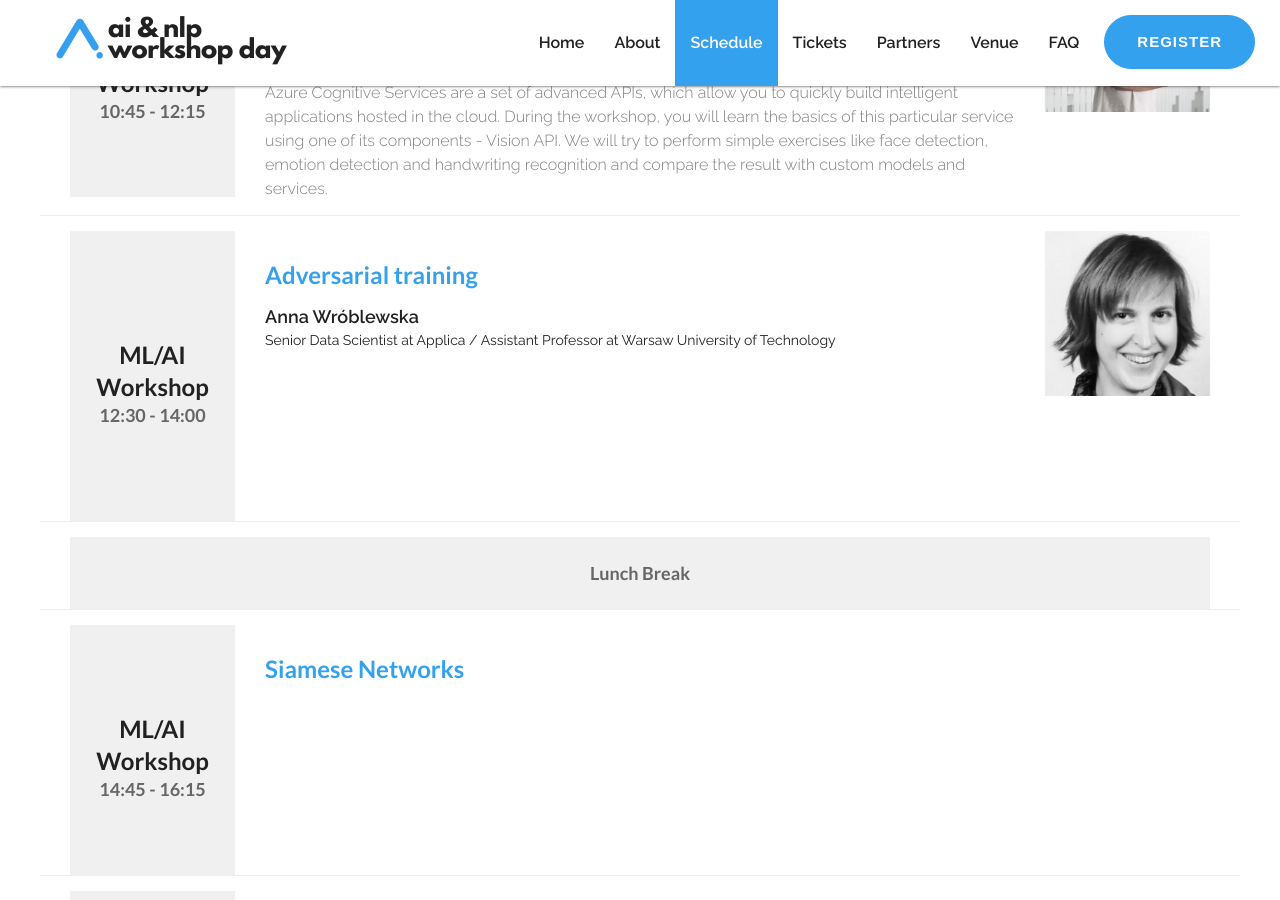
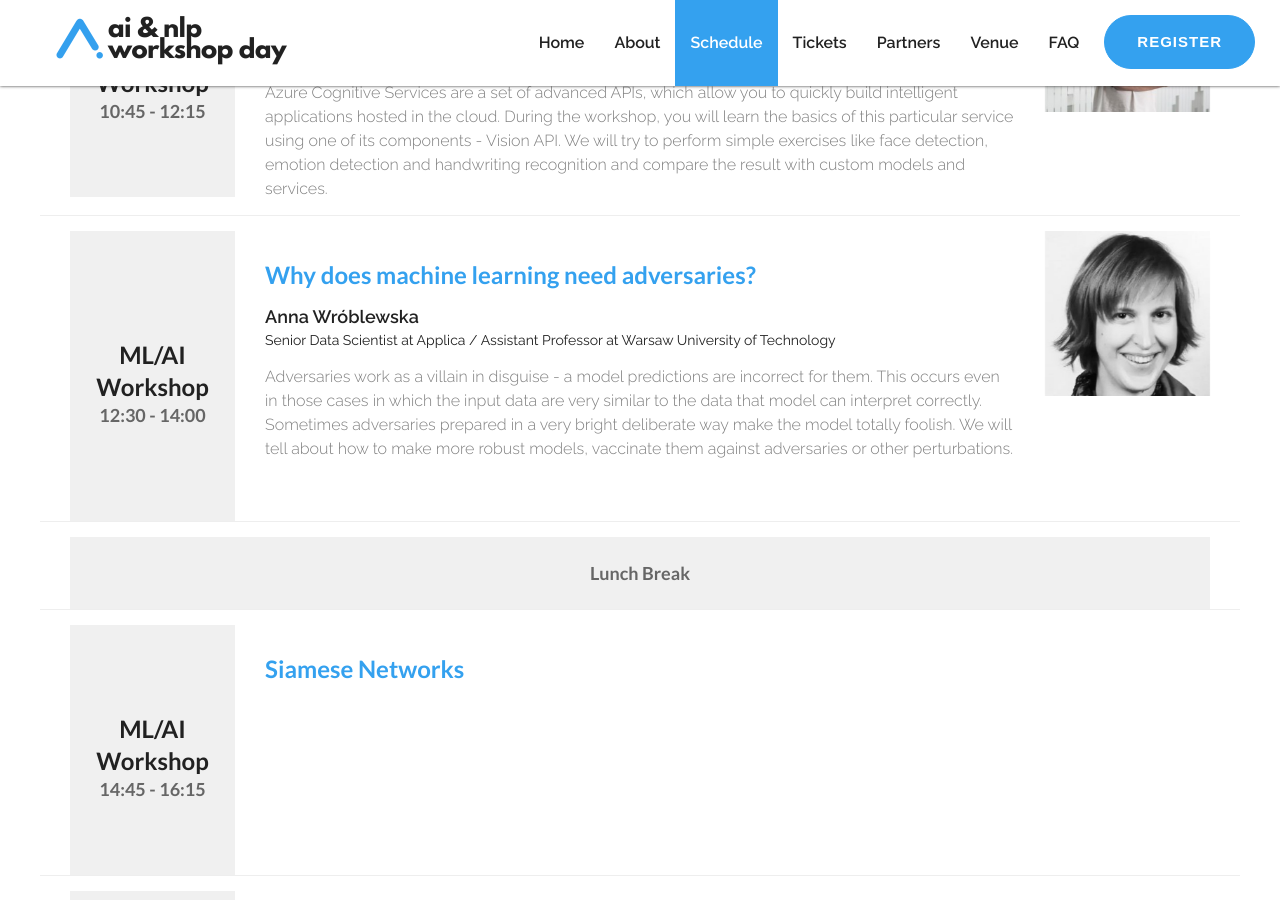
Before and after one commit to nlpday/nlpday-19, a Jekyll site: the page built from index.html, in a window 1280 px wide and 900 px high, scrolled down 3326 px. Built offline with Jekyll 4.4.1, drawn with Linux system fonts in a browser that asks for light colours; nearby versions of some CDN libraries; library files that are not in the unit come from our copies.

Commit message:
awroblewska_opis

```diff
--- a/_includes/index/schedule.html
+++ b/_includes/index/schedule.html
@@ -148,9 +148,10 @@
                                 </div>
                                 <div class="col-md-8 col-xs-12 col-sm-6">
                                     <div class="desc-inner">
-                                        <h3>Adversarial training</h3>
+                                        <h3>Why does machine learning need adversaries?</h3>
                                         <h4>Anna Wróblewska</h4>
                                         <h5>Senior Data Scientist at Applica / Assistant Professor at Warsaw University of Technology</h5>
+                                        <p>Adversaries work as a villain in disguise - a model predictions are incorrect for them. This occurs even in those cases in which the input data are very similar to the data that model can interpret correctly. Sometimes adversaries prepared in a very bright deliberate way make the model totally foolish. We will tell about how to make more robust models, vaccinate them against adversaries or other perturbations.</p>
                                     </div>
                                 </div>
                                 <div class="col-md-2 col-xs-12 col-sm-3">
```
